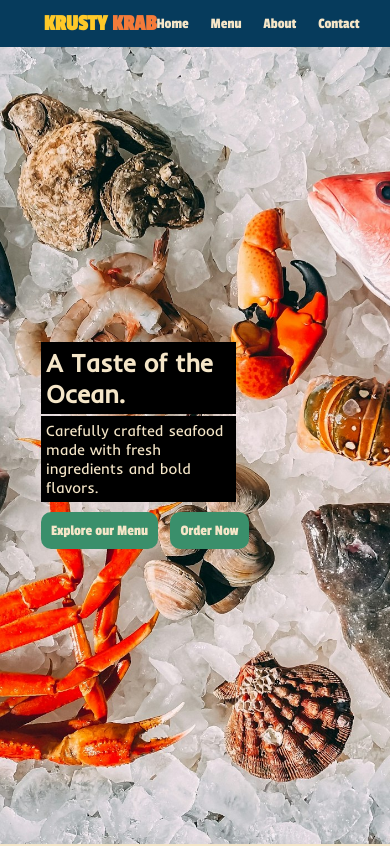
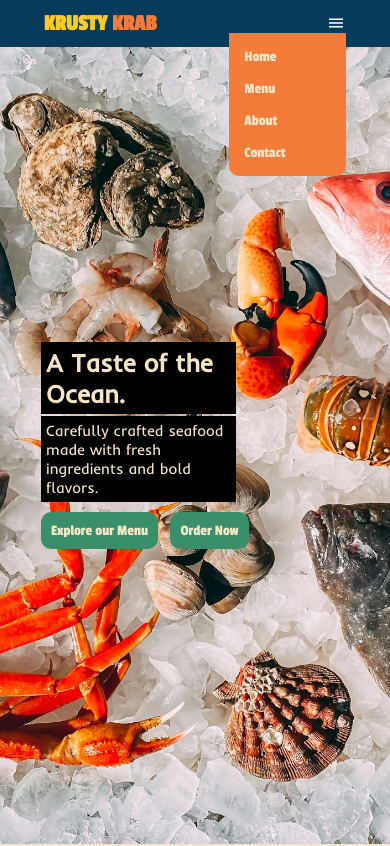
Before and after one commit to ahmadyattia/P2_ATTIA_AHMED, a plain HTML site: page index.html in a window 390 px wide. Shown: the top 846 px of the page. Drawn offline with Linux system fonts and the light colour scheme.

Commit message:
Implement the structure and style of the dropdown menu for mobile

```diff
--- a/index.html
+++ b/index.html
@@ -13,12 +13,29 @@
           <span style="color: #ffc928">KRUSTY</span>
           <span style="color: #f47b3a">KRAB</span>
         </h1>
+
+        <!--This list is visible on desktop-->
         <ol class="navbar-lst">
           <li>Home</li>
           <li>Menu</li>
           <li>About</li>
           <li>Contact</li>
         </ol>
+
+        <!--The dropdown is visible on mobile-->
+        <div class="dropdown">
+          <img
+            class="hamburger-icon"
+            src="./assets/images and icons/menu_20dp_FFFFFF_FILL0_wght400_GRAD0_opsz20.svg"
+            alt=""
+          />
+          <ol class="navbar-lst-mobile">
+            <li>Home</li>
+            <li>Menu</li>
+            <li>About</li>
+            <li>Contact</li>
+          </ol>
+        </div>
       </nav>
     </header>
 
--- a/styles.css
+++ b/styles.css
@@ -36,16 +36,22 @@ body {
 }
 
 .navbar-lst {
-  list-style-type: none;
   display: flex;
   gap: 2.1875rem;
+  list-style-type: none;
   margin: 0;
   padding: 0;
 }
 
-.navbar-lst li {
+.navbar-lst li,
+.navbar-lst-mobile li {
   color: #f5e6c8;
   font-size: 1.5rem;
+  cursor: pointer;
+}
+
+.dropdown {
+  display: none;
 }
 
 #hero {
@@ -194,4 +200,41 @@ body {
   html {
     font-size: 10px;
   }
+
+  .navbar-lst {
+    display: none;
+  }
+
+  .dropdown {
+    display: block;
+  }
+
+  .hamburger-icon {
+    cursor: pointer;
+  }
+
+  .dropdown {
+    position: relative;
+    height: stretch;
+    display: flex;
+    align-items: center;
+  }
+
+  .navbar-lst-mobile {
+    min-width: max-content;
+    width: 30vw;
+    position: absolute;
+    right: 0;
+    top: 100%;
+    display: flex;
+    flex-direction: column;
+    gap: 1.5rem;
+    background-color: #f47b3a;
+    margin: 0;
+    padding: 1.5rem;
+    border-bottom-left-radius: 10px;
+    border-bottom-right-radius: 10px;
+    z-index: 999;
+    list-style-type: none;
+  }
 }
```
